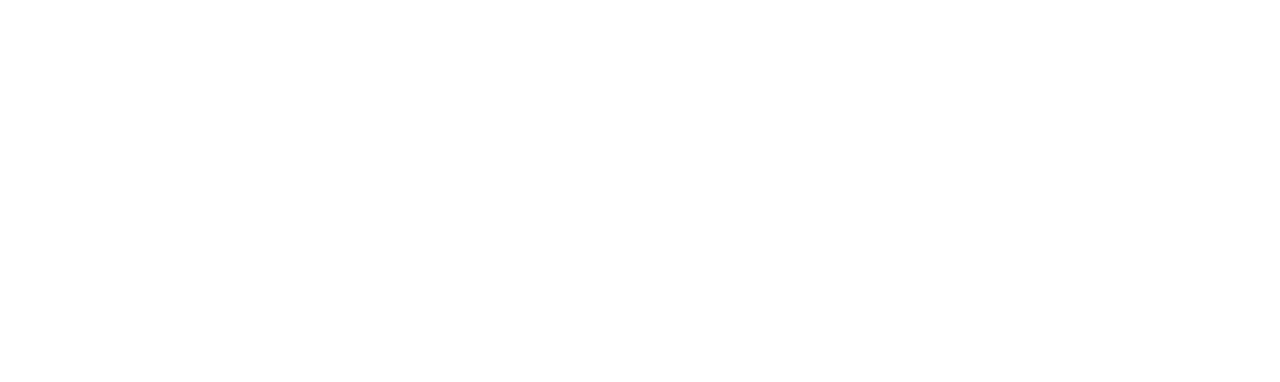
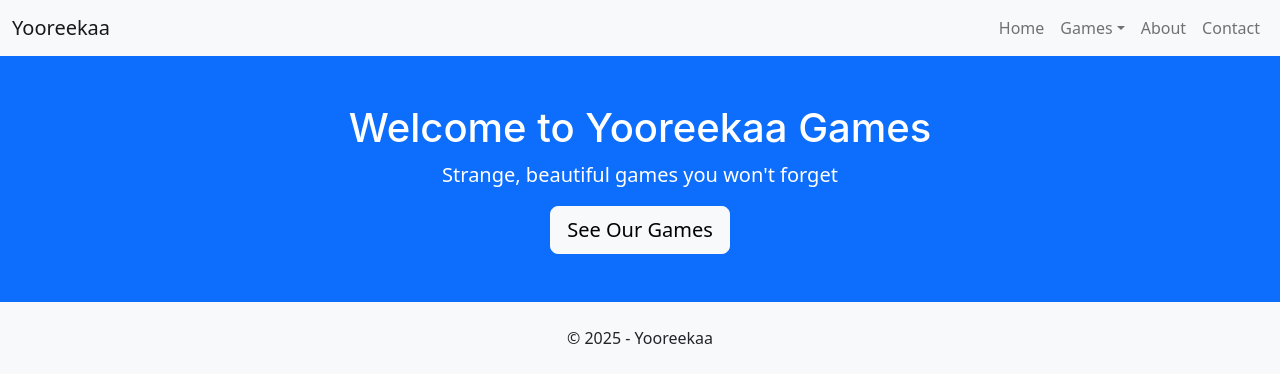
Before and after one commit to Yooreekaa/yooreekaa.github.io, a plain HTML site: page index.html in a window 1280 px wide. Drawn offline with nearby package versions, Linux system fonts and the light colour scheme.

Commit message:
Update index.html

```diff
--- a/index.html
+++ b/index.html
@@ -1 +1,52 @@
-<!-- index.html (Home Page content)... -->
+<!-- index.html (Home Page) -->
+<!DOCTYPE html>
+<html lang="en">
+<head>
+    <meta charset="UTF-8">
+    <meta name="viewport" content="width=device-width, initial-scale=1.0">
+    <title>Yooreekaa - Home</title>
+    <link rel="stylesheet" href="css/styles.css">
+    <link href="https://cdn.jsdelivr.net/npm/bootstrap@5.2.3/dist/css/bootstrap.min.css" rel="stylesheet">
+    <link href="https://cdn.jsdelivr.net/npm/bootstrap-icons@1.5.0/font/bootstrap-icons.css" rel="stylesheet">
+</head>
+<body>
+    <!-- Navigation -->
+    <nav class="navbar navbar-expand-lg navbar-light bg-light">
+        <div class="container-fluid">
+            <a class="navbar-brand" href="index.html">Yooreekaa</a>
+            <button class="navbar-toggler" type="button" data-bs-toggle="collapse" data-bs-target="#navbarNav">
+                <span class="navbar-toggler-icon"></span>
+            </button>
+            <div class="collapse navbar-collapse" id="navbarNav">
+                <ul class="navbar-nav ms-auto">
+                    <li class="nav-item"><a class="nav-link" href="index.html">Home</a></li>
+                    <li class="nav-item dropdown">
+                        <a class="nav-link dropdown-toggle" href="games.html" id="navbarGames" role="button" data-bs-toggle="dropdown" aria-expanded="false">Games</a>
+                        <ul class="dropdown-menu" aria-labelledby="navbarGames">
+                            <li><a class="dropdown-item" href="elasticritters.html">Elasticritters!</a></li>
+                        </ul>
+                    </li>
+                    <li class="nav-item"><a class="nav-link" href="about.html">About</a></li>
+                    <li class="nav-item"><a class="nav-link" href="contact.html">Contact</a></li>
+                </ul>
+            </div>
+        </div>
+    </nav>
+
+    <!-- Hero Section -->
+    <header class="bg-primary text-white text-center py-5">
+        <div class="container">
+            <h1>Welcome to Yooreekaa Games</h1>
+            <p class="lead">Strange, beautiful games you won't forget</p>
+            <a href="games.html" class="btn btn-light btn-lg">See Our Games</a>
+        </div>
+    </header>
+
+    <!-- Footer -->
+    <footer class="bg-light text-center py-4">
+        <div class="container">&copy; 2025 - Yooreekaa</div>
+    </footer>
+
+    <script src="https://cdn.jsdelivr.net/npm/bootstrap@5.2.3/dist/js/bootstrap.bundle.min.js"></script>
+</body>
+</html>
```
